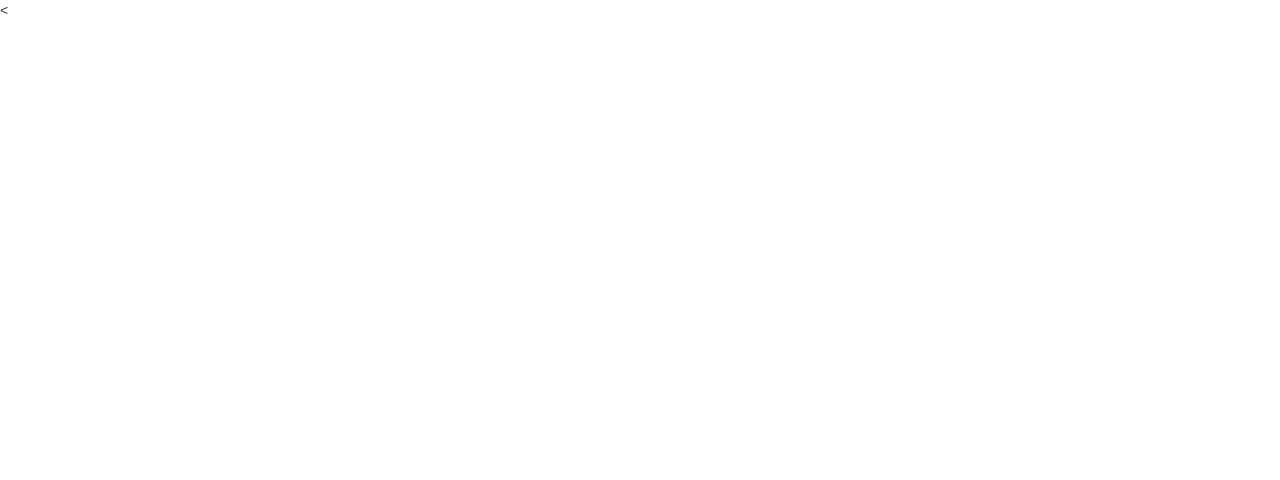
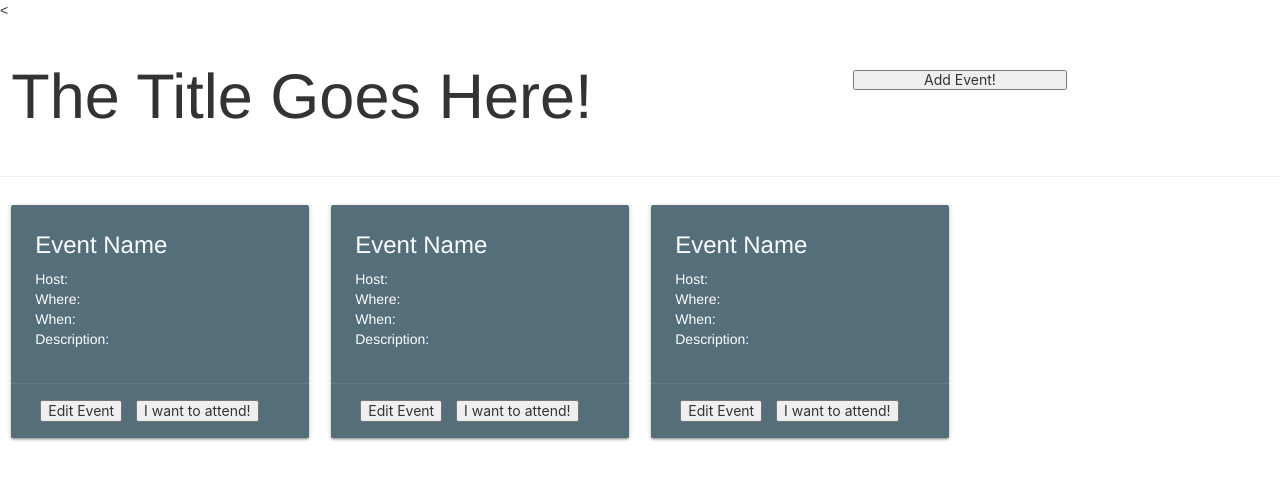
Before and after one commit to mrogach2350/project1, a website: page views/index.html in a window 1280 px wide. Drawn offline with nearby package versions, Linux system fonts and the light colour scheme.

Commit message:
adds test cards and links public files to index.html

```diff
--- a/public/styles/styles.css
+++ b/public/styles/styles.css
@@ -0,0 +1,6 @@
+button {
+  margin: 0 5px;
+}
+.add-event {
+  margin-top: 50px;
+}
--- a/views/index.html
+++ b/views/index.html
@@ -7,7 +7,7 @@
     <<!-- STYLESHEETS -->
     <link rel="stylesheet" href="https://maxcdn.bootstrapcdn.com/bootstrap/3.3.6/css/bootstrap.min.css">
     <link rel="stylesheet" href="https://cdnjs.cloudflare.com/ajax/libs/materialize/0.97.7/css/materialize.min.css">
-    <link rel="stylesheet" href="/styles/styles.css">
+    <link rel="stylesheet" href="../public/styles/styles.css">
 
     <!-- Vendor Scripts -->
     <script src="https://ajax.googleapis.com/ajax/libs/jquery/2.2.2/jquery.min.js"></script>
@@ -15,10 +15,67 @@
     <script src="https://cdnjs.cloudflare.com/ajax/libs/materialize/0.97.7/js/materialize.min.js"></script>
 
     <!-- Application Scripts -->
-    <script type="text/javascript" src="/scripts/app.js"></script>
+    <script type="text/javascript" src="../public/scripts/app.js"></script>
 
   </head>
   <body>
-
+    <div class="row">
+      <h1 class="col m8 offset m2">The Title Goes Here!</h1>
+      <button class="add-event col m2" type="button" name="button">Add Event!</button>
+    </div>
+      <hr>
+    <div class="row">
+      <div class="col s6 m3">
+        <div class="card blue-grey darken-1">
+          <div class="card-content white-text">
+            <span class="card-title">Event Name</span>
+            <ul>
+              <li>Host:</li>
+              <li>Where:</li>
+              <li>When:</li>
+              <li>Description:</li>
+            </ul>
+          </div>
+          <div class="card-action">
+            <button type="button" name="button">Edit Event</button>
+            <button type="button" name="button">I want to attend!</button>
+          </div>
+        </div>
+      </div>
+      <div class="col s6 m3">
+        <div class="card blue-grey darken-1">
+          <div class="card-content white-text">
+            <span class="card-title">Event Name</span>
+            <ul>
+              <li>Host:</li>
+              <li>Where:</li>
+              <li>When:</li>
+              <li>Description:</li>
+            </ul>
+          </div>
+          <div class="card-action">
+            <button type="button" name="button">Edit Event</button>
+            <button type="button" name="button">I want to attend!</button>
+          </div>
+        </div>
+      </div>
+      <div class="col s6 m3">
+        <div class="card blue-grey darken-1">
+          <div class="card-content white-text">
+            <span class="card-title">Event Name</span>
+            <ul>
+              <li>Host:</li>
+              <li>Where:</li>
+              <li>When:</li>
+              <li>Description:</li>
+            </ul>
+          </div>
+          <div class="card-action">
+            <button type="button" name="button">Edit Event</button>
+            <button type="button" name="button">I want to attend!</button>
+          </div>
+        </div>
+      </div>
+    </div>
   </body>
 </html>
```
